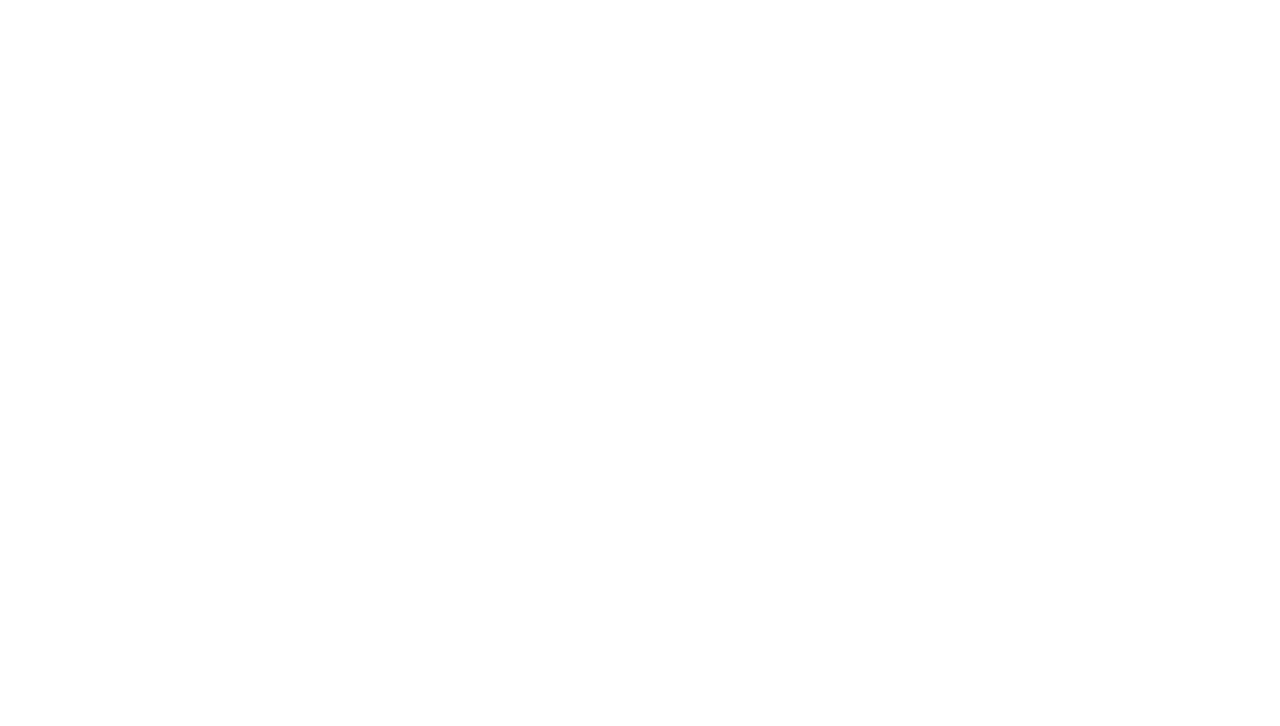
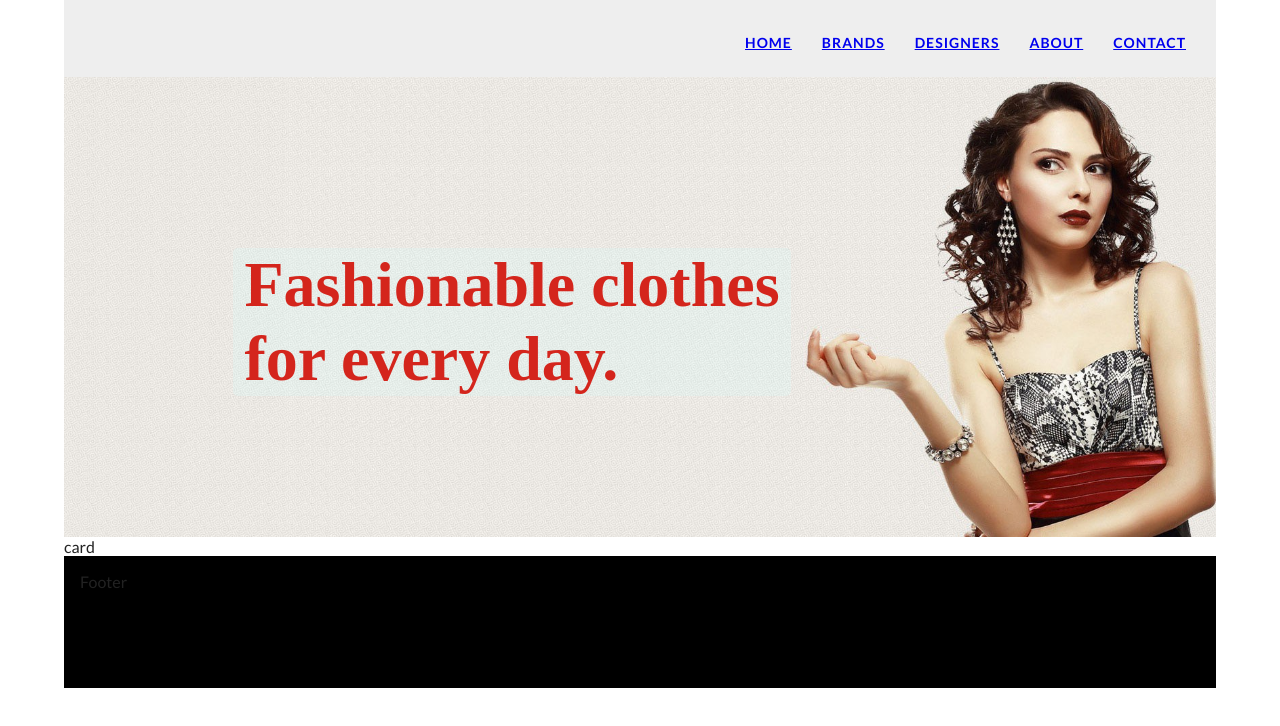
Before and after one commit to MaksimKonopelko/project-test, a React (Create React App) app: page /card_detail in a window 1280 px wide. Shown: the top 726 px of the page. Built offline with nearby package versions, Linux system fonts and the light colour scheme.

Commit message:
ADD ROUTE CARD

```diff
--- a/src/Router.jsx
+++ b/src/Router.jsx
@@ -7,6 +7,8 @@ import Brands from './components/pages/Brands'
 import About from './components/pages/About'
 import Designers from './components/pages/Designers'
 import Contact from './components/pages/Contact'
+import CardDetail from './components/pages/Landing/CardDetail'
+
 
 export default () => (
   <Router>
@@ -17,6 +19,8 @@ export default () => (
         <Route path={LANDING_PAGE_PATH_DESIGNERS} component={Designers} />
         <Route path={LANDING_PAGE_PATH_ABOUT_US} component={About} />
         <Route path={LANDING_PAGE_PATH_CONTACT} component={Contact} />
+
+        <Route path='/card_detail' component={CardDetail} />
       </Switch>
     </React.Suspense>
   </Router>
--- /dev/null
+++ b/src/components/pages/Landing/CardDetail/component.jsx
@@ -0,0 +1,8 @@
+import React from 'react'
+import StandardLayout from '@/components/layouts/Standard'
+
+export default () => (
+  <StandardLayout>
+      <div>card</div>
+  </StandardLayout>
+)
--- /dev/null
+++ b/src/components/pages/Landing/CardDetail/index.js
@@ -0,0 +1,3 @@
+import CardDetail from './component'
+
+export default CardDetail
--- /dev/null
+++ b/src/components/pages/Landing/CardDetail/styles.js
@@ -0,0 +1,5 @@
+import styled from 'styled-components'
+
+export default styled.div`
+
+`
--- a/src/components/pages/Landing/Container/Cards/Card/component.jsx
+++ b/src/components/pages/Landing/Container/Cards/Card/component.jsx
@@ -1,4 +1,5 @@
 import React from 'react'
+import { withRouter } from "react-router";
 import CardStyle from './styles'
 
 import styled from 'styled-components'
@@ -7,8 +8,6 @@ const CardBottom = styled.div`
     flex-direction: row;
     margin: 0;
     padding: 0;
-
-
 `
 
 class Card extends React.Component {
@@ -17,10 +16,15 @@ class Card extends React.Component {
     //     super(props);
     // }
 
+    renderRedirect = () => {
+       console.log('sss', this.props.card._id)
+       //console.log('sss', this.props.history.push('/card_detail'.split()))
+    }
+
     render() {
         return (
             <CardStyle>
-                <div>
+                <div onClick={this.renderRedirect}>
                     <div>
                         <img alt="photo_not_uploaded" src={this.props.card.images[0]}></img>
                     </div>
@@ -34,4 +38,4 @@ class Card extends React.Component {
     }
 }
 
-export default Card
+export default withRouter(Card);
--- a/src/components/pages/Landing/Container/component.jsx
+++ b/src/components/pages/Landing/Container/component.jsx
@@ -25,7 +25,7 @@ class Container extends React.Component {
             <ContainerStyle>
                 <div>
                     {
-                         this.state.cards.map((card) => (<Card key={card.title} card={card}></Card>))
+                        this.state.cards.map((card) => (<Card key={card.title} card={card}></Card>))
                     }
                 </div>
             </ContainerStyle>
--- a/src/components/pages/Landing/FiltersContainer/FilterType/styles.js
+++ b/src/components/pages/Landing/FiltersContainer/FilterType/styles.js
@@ -14,3 +14,4 @@ export default styled.div`
         cursor: pointer;
     }
 `
+//✅
```
